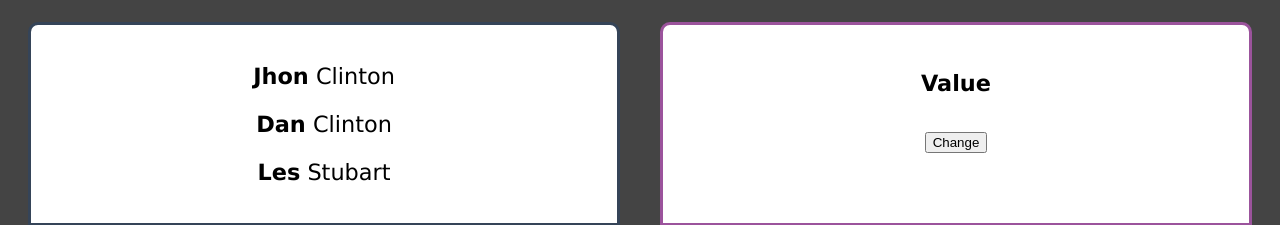
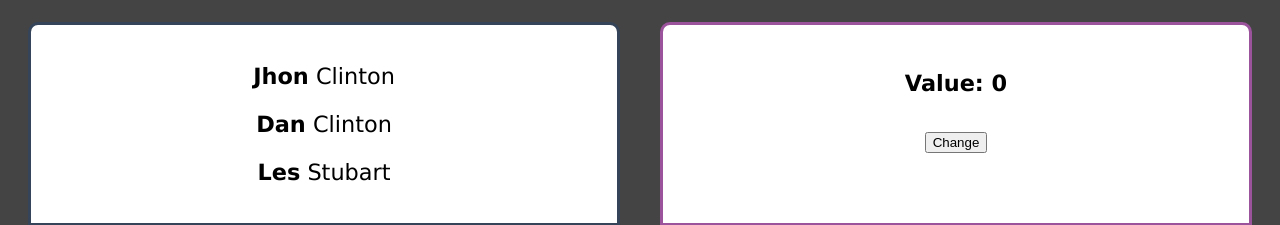
Before and after one commit to devjony/react-fundamentals, a React (Create React App) app: page / in a window 1280 px wide. Shown: the part 646-871 px from the top of the page. Built offline with nearby package versions, Linux system fonts and the light colour scheme.

Commit message:
Add indirect communication using destructuring

```diff
--- a/src/components/communication/indirect/Sub.jsx
+++ b/src/components/communication/indirect/Sub.jsx
@@ -3,7 +3,7 @@ import React from 'react'
 export default props => {
 
     function action() {
-        props.whenClick(Math.random().toFixed(2), "End!")
+        props.whenClick((Math.random()  * 10).toFixed(2), "Gerado")
     }
 
     return (
--- a/src/components/communication/indirect/Super.jsx
+++ b/src/components/communication/indirect/Super.jsx
@@ -1,18 +1,20 @@
-import React from 'react'
+import React, { useState } from 'react'
 
 import Sub from './Sub'
 
 export default props => {
 
+    const [num, setNum] = useState(0)
+    const [text, setText] = useState("Value")
+
     function afterClick(value, text) {
-        console.log("Action!")
-        console.log(value)
-        console.log(text)
+        setNum(value)
+        setText(text)
     }
 
     return (
         <div>
-            <h4>Value</h4>
+            <h4>{ text }: { num }</h4>
             <Sub whenClick={ afterClick }>Dan</Sub>
         </div>
     )
```
